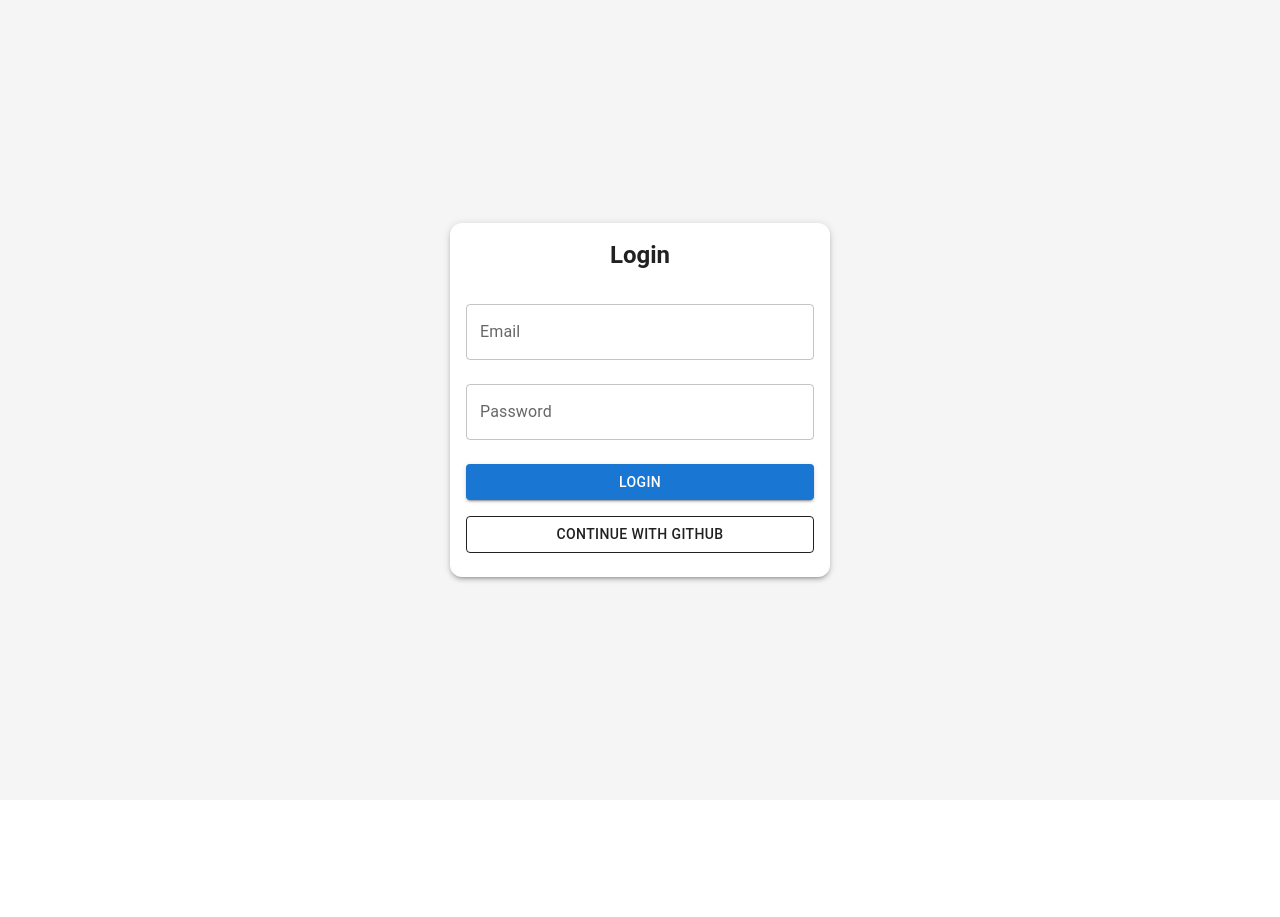
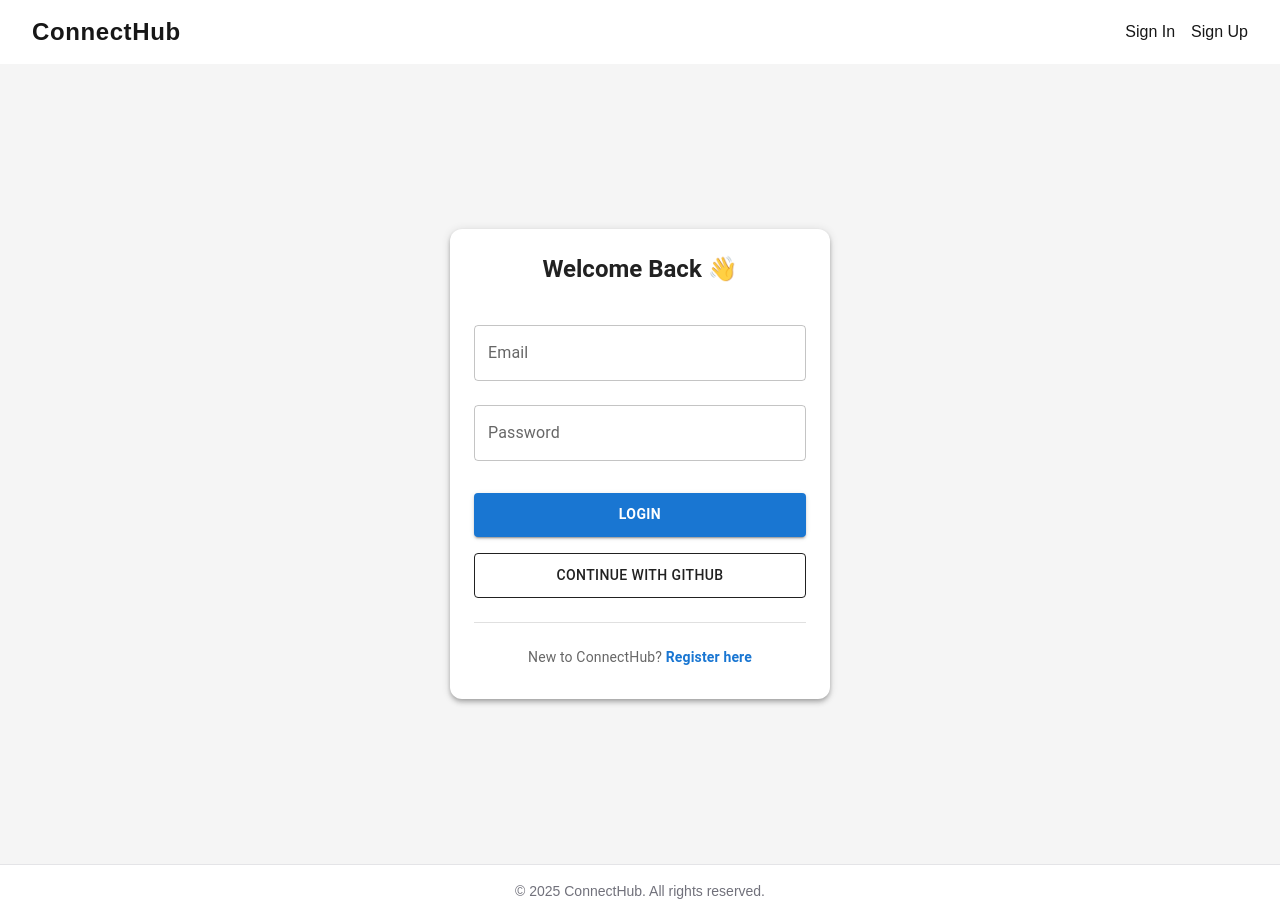
Before and after one commit to Shinia-Gupta/connecthub, a Next.js app: page /login in a window 1280 px wide. Before the commit the page ends 800 px from the top, so only its background shows below. Built offline with nearby package versions, Linux system fonts and the light colour scheme; no server answers.

Commit message:
add navbar and fotter and improve login, register pages

```diff
--- /dev/null
+++ b/src/app/components/Footer.tsx
@@ -0,0 +1,7 @@
+export default function Footer(){
+    return(
+        <footer className="py-4 text-sm text-zinc-500 text-center border-t border-zinc-200 dark:border-zinc-800">
+        © {new Date().getFullYear()} ConnectHub. All rights reserved.
+      </footer>
+    )
+}
--- /dev/null
+++ b/src/app/components/Navbar.tsx
@@ -0,0 +1,46 @@
+import { auth } from "@/src/auth";
+import Image from "next/image";
+import Link from "next/link";
+import SignoutBtn from "./sign-out-button";
+
+export default async function Navbar(){
+
+
+        const session = await auth();
+      const user = session?.user;
+
+      return(
+        <>
+         {/* Navbar */}
+      <nav className="w-full flex items-center justify-between px-8 py-4 shadow-md bg-white dark:bg-zinc-900">
+        <Link href="/" className="text-2xl font-bold tracking-wide">
+          ConnectHub
+        </Link>
+
+        <div className="flex items-center gap-4">
+          {!user ? (
+            <>
+            <Link href={"/login"}>Sign In</Link>
+            <Link href={"/signup"}>Sign Up</Link>
+            </>
+          ) : (
+            <>
+              <Link href="/user-info" className="flex items-center gap-2 hover:opacity-80">
+                <Image
+                  src={user.image || "/default-avatar.png"}
+                  alt="User Avatar"
+                  width={36}
+                  height={36}
+                  className="rounded-full border border-zinc-700"
+                />
+                <span className="hidden sm:inline">{user.name?.split(" ")[0]}</span>
+              </Link>
+              <SignoutBtn />
+            </>
+          )}
+        </div>
+      </nav>
+
+      </>
+      )
+}
--- a/src/app/layout.tsx
+++ b/src/app/layout.tsx
@@ -2,6 +2,12 @@ import type { Metadata } from "next";
 import { Geist, Geist_Mono } from "next/font/google";
 import "./globals.css";
 import { ToastContainer } from "react-toastify";
+import Link from "next/link";
+import { auth } from "@/src/auth";
+import Image from "next/image";
+import SignoutBtn from "./components/sign-out-button";
+import Navbar from "@/src/app/components/Navbar";
+import Footer from "@/src/app/components/Footer";
 
 
 const geistSans = Geist({
@@ -15,21 +21,26 @@ const geistMono = Geist_Mono({
 });
 
 export const metadata: Metadata = {
-  title: "Create Next App",
-  description: "Generated by create next app",
+  title: "Connect Hub 2",
+  description: "Connect Hub",
 };
 
-export default function RootLayout({
+export default async function RootLayout({
   children,
 }: Readonly<{
   children: React.ReactNode;
 }>) {
+
+    const session = await auth();
+  const user = session?.user;
   return (
     <html lang="en">
       <body
         className={`${geistSans.variable} ${geistMono.variable} antialiased`}
       >
+            <Navbar/>
         {children}
+              <Footer/>
         <ToastContainer/>
       </body>
     </html>
--- a/src/app/login/page.tsx
+++ b/src/app/login/page.tsx
@@ -1,7 +1,7 @@
 "use client";
 
 import { useState } from "react";
-import { Formik, Form, Field } from "formik";
+import { Formik, Form } from "formik";
 import * as Yup from "yup";
 import {
   Box,
@@ -11,11 +11,13 @@ import {
   CircularProgress,
   Card,
   CardContent,
+  Divider,
 } from "@mui/material";
 import { useRouter } from "next/navigation";
 import { signIn } from "next-auth/react";
 import { showToast } from "@/src/app/components/toasts";
 import { loginViaInput } from "@/src/lib/actions/auth";
+import Link from "next/link";
 
 const LoginSchema = Yup.object({
   email: Yup.string().email("Invalid email").required("Email is required"),
@@ -26,10 +28,12 @@ const LoginSchema = Yup.object({
 
 export default function LoginPage() {
   const [loading, setLoading] = useState(false);
-  const router = useRouter()
+  const router = useRouter();
 
   const handleSubmit = async (values: { email: string; password: string }) => {
-    const result = await loginViaInput(values.email, values.password)
+    setLoading(true);
+    const result = await loginViaInput(values.email, values.password);
+    setLoading(false);
 
     if (result?.error) {
       showToast("error", result.error);
@@ -49,10 +53,17 @@ export default function LoginPage() {
         backgroundColor: "#f5f5f5",
       }}
     >
-      <Card sx={{ width: 380, boxShadow: 3, borderRadius: 3 }}>
+      <Card
+        sx={{
+          width: 380,
+          boxShadow: 4,
+          borderRadius: 3,
+          p: 1,
+        }}
+      >
         <CardContent>
-          <Typography variant="h5" fontWeight={600} textAlign="center" mb={2}>
-            Login
+          <Typography variant="h5" fontWeight={600} textAlign="center" mb={3}>
+            Welcome Back 👋
           </Typography>
 
           <Formik
@@ -92,20 +103,45 @@ export default function LoginPage() {
                   fullWidth
                   variant="contained"
                   color="primary"
-                  sx={{ mt: 2 }}
+                  sx={{ mt: 3, py: 1.2, fontWeight: 600 }}
                   disabled={loading}
                 >
-                  {loading ? <CircularProgress size={24} color="inherit" /> : "Login"}
+                  {loading ? (
+                    <CircularProgress size={24} color="inherit" />
+                  ) : (
+                    "Login"
+                  )}
                 </Button>
+
                 <Button
                   fullWidth
                   variant="outlined"
                   color="inherit"
-                  sx={{ mt: 2 }}
+                  sx={{ mt: 2, py: 1.2, fontWeight: 500 }}
                   onClick={() => signIn("github", { callbackUrl: "/user-info" })}
                 >
                   Continue with GitHub
                 </Button>
+
+                <Divider sx={{ my: 3 }} />
+
+                <Typography
+                  variant="body2"
+                  textAlign="center"
+                  sx={{ color: "text.secondary" }}
+                >
+                  New to ConnectHub?{" "}
+                  <Link
+                    href="/signup"
+                    style={{
+                      textDecoration: "none",
+                      color: "#1976d2",
+                      fontWeight: 600,
+                    }}
+                  >
+                    Register here
+                  </Link>
+                </Typography>
               </Form>
             )}
           </Formik>
--- a/src/app/page.tsx
+++ b/src/app/page.tsx
@@ -1,29 +1,22 @@
-"use server"
+"use server";
 
-import { auth } from "@/src/auth";
-import SigninBtn from "@/src/app/components/sign-in-btn";
-import Image from "next/image";
-import SignoutBtn from "@/src/app/components/sign-out-button";
-import Link from "next/link";
+export default async function Home() {
 
 
-export default async function Home() {
-  const session = await auth();
-  console.log("session- ", session);
+  return (
+    <div className="min-h-screen flex flex-col bg-zinc-50 dark:bg-black text-zinc-900 dark:text-zinc-100">
 
-  return (
-    <div className="flex flex-col min-h-screen items-center justify-center bg-zinc-50 font-sans dark:bg-black">
-      {!session ?
-        <>
-          <h2>You are not signed in-</h2>
-          <SigninBtn />
-        </>
-        :
-        <>
-          <Link href={"/user-info"}>User Info</Link>
-          <SignoutBtn/>
-        </>
-      }
+
+      {/* Hero Section */}
+      <main className="flex flex-1 flex-col items-center justify-center text-center px-6">
+        <h1 className="text-5xl font-extrabold mb-4">Welcome to ConnectHub</h1>
+        <p className="text-lg text-zinc-600 dark:text-zinc-400 max-w-xl">
+          The platform where professionals connect, collaborate, and grow together.
+        </p>
+
+      </main>
+
+
     </div>
   );
 }
--- a/src/app/signup/page.tsx
+++ b/src/app/signup/page.tsx
@@ -2,10 +2,11 @@
 
 import { Formik, Form } from "formik";
 import * as Yup from "yup";
-import { Box, Button, TextField, Typography, Card, CardContent } from "@mui/material";
+import { Box, Button, TextField, Typography, Card, CardContent, Divider } from "@mui/material";
 import { useRouter } from "next/navigation";
 import { registerUser } from "@/src/lib/actions/auth";
 import { showToast } from "@/src/app/components/toasts";
+import Link from "next/link";
 
 const SignUpSchema = Yup.object({
   name: Yup.string().required("Name is required"),
@@ -81,6 +82,25 @@ export default function SignupPage() {
                 <Button type="submit" fullWidth variant="contained" sx={{ mt: 2 }}>
                   Sign Up
                 </Button>
+                <Divider sx={{ my: 3 }} />
+
+                <Typography
+                  variant="body2"
+                  textAlign="center"
+                  sx={{ color: "text.secondary" }}
+                >
+                  Already have an account?{" "}
+                  <Link
+                    href="/login"
+                    style={{
+                      textDecoration: "none",
+                      color: "#1976d2",
+                      fontWeight: 600,
+                    }}
+                  >
+                    Login here
+                  </Link>
+                </Typography>
               </Form>
             )}
           </Formik>
```
